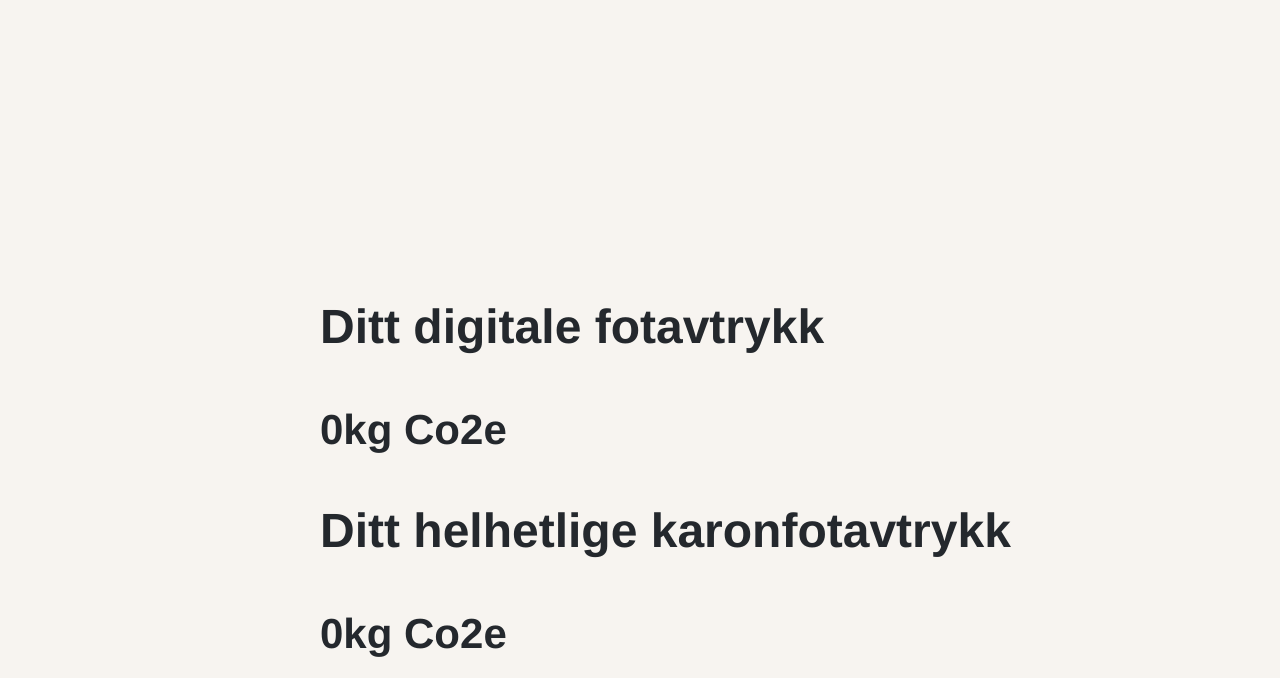
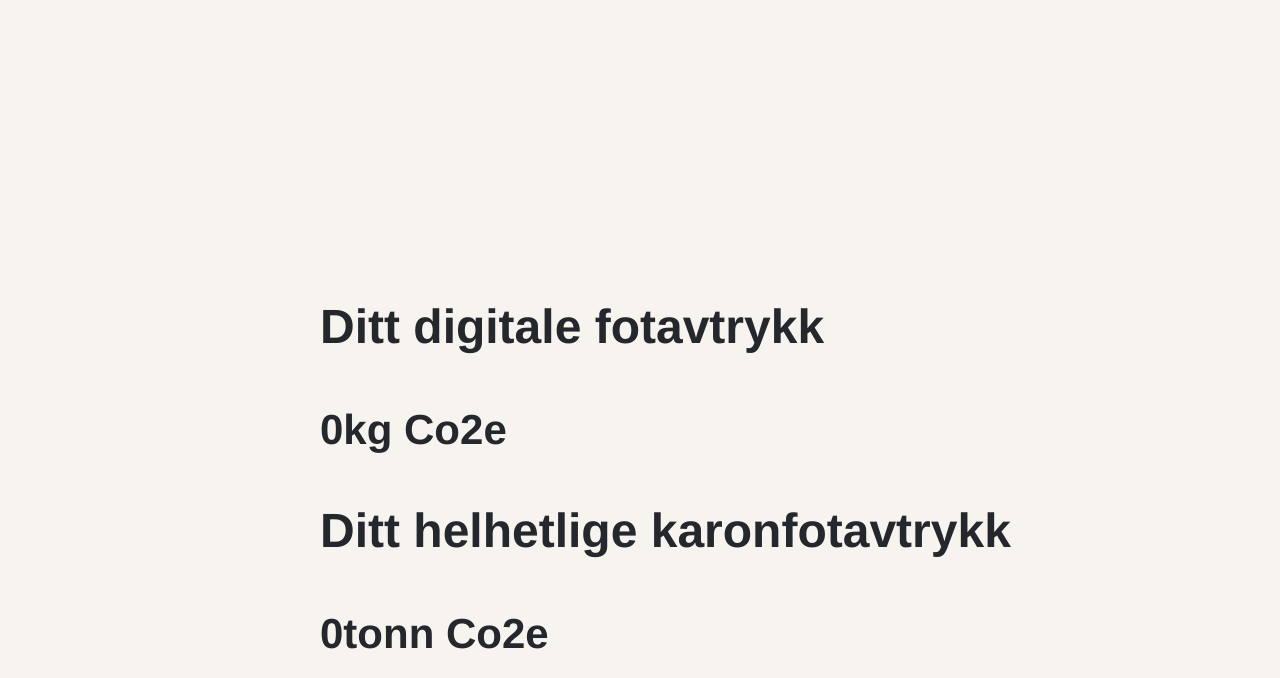
Before and after one commit to amalie-sofie/klimakalkulator, a plain HTML site: page index.html in a window 1280 px wide. Shown: the part 3901-4579 px from the top of the page. Drawn offline with Linux system fonts and the light colour scheme; a web font is replaced by a local one.

Commit message:
kg til tonn

```diff
--- a/index.html
+++ b/index.html
@@ -99,7 +99,7 @@
 				<h1>Ditt digitale fotavtrykk</h1>
 				<h2><output id="output7">0</output>kg Co2e</h2>
 				<h1>Ditt helhetlige karonfotavtrykk</h1>
-				<h2><output id="output8">0</output>kg Co2e</h2>
+				<h2><output id="output8">0</output>tonn Co2e</h2>
 
 			</div>
 
```
